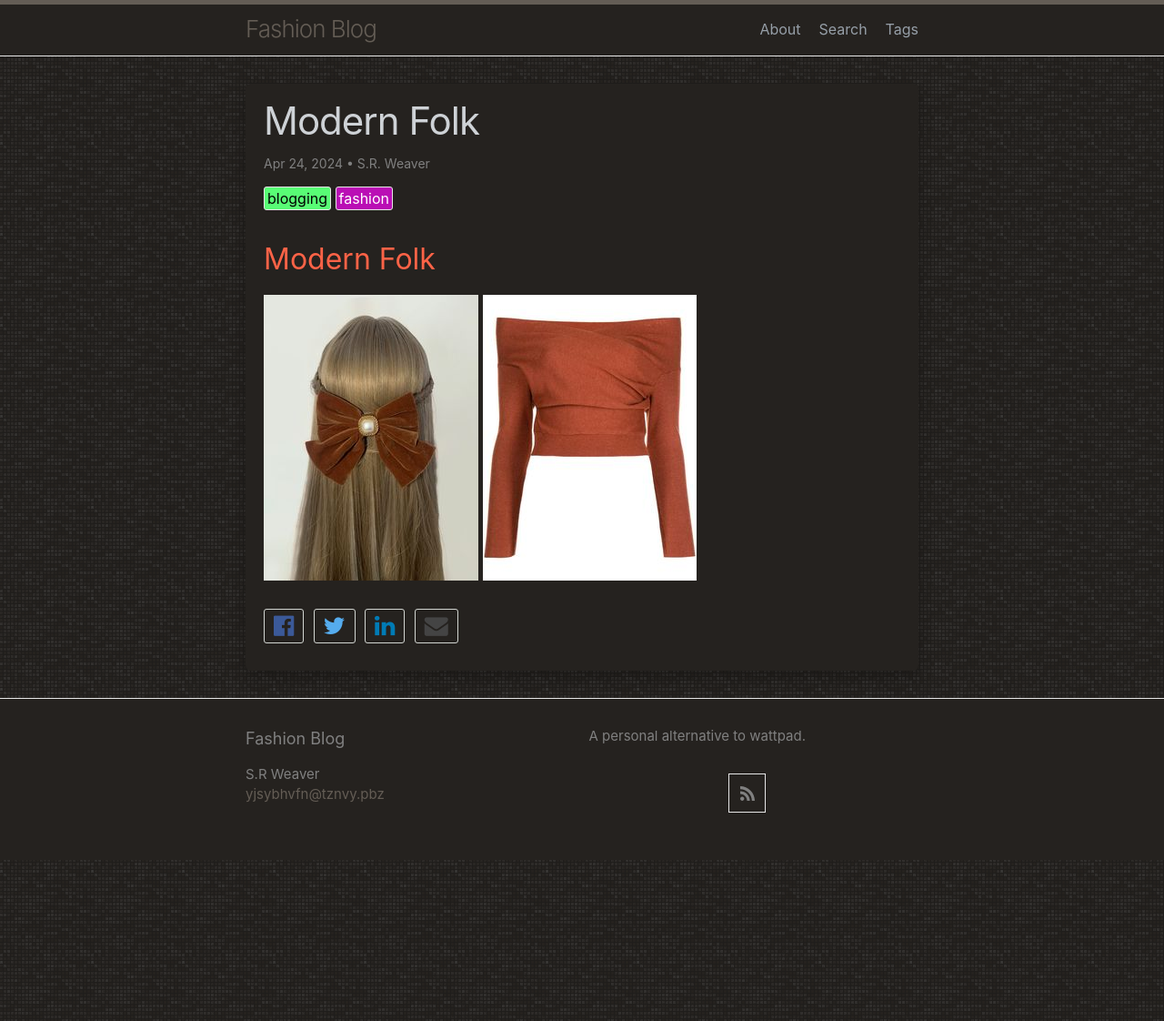
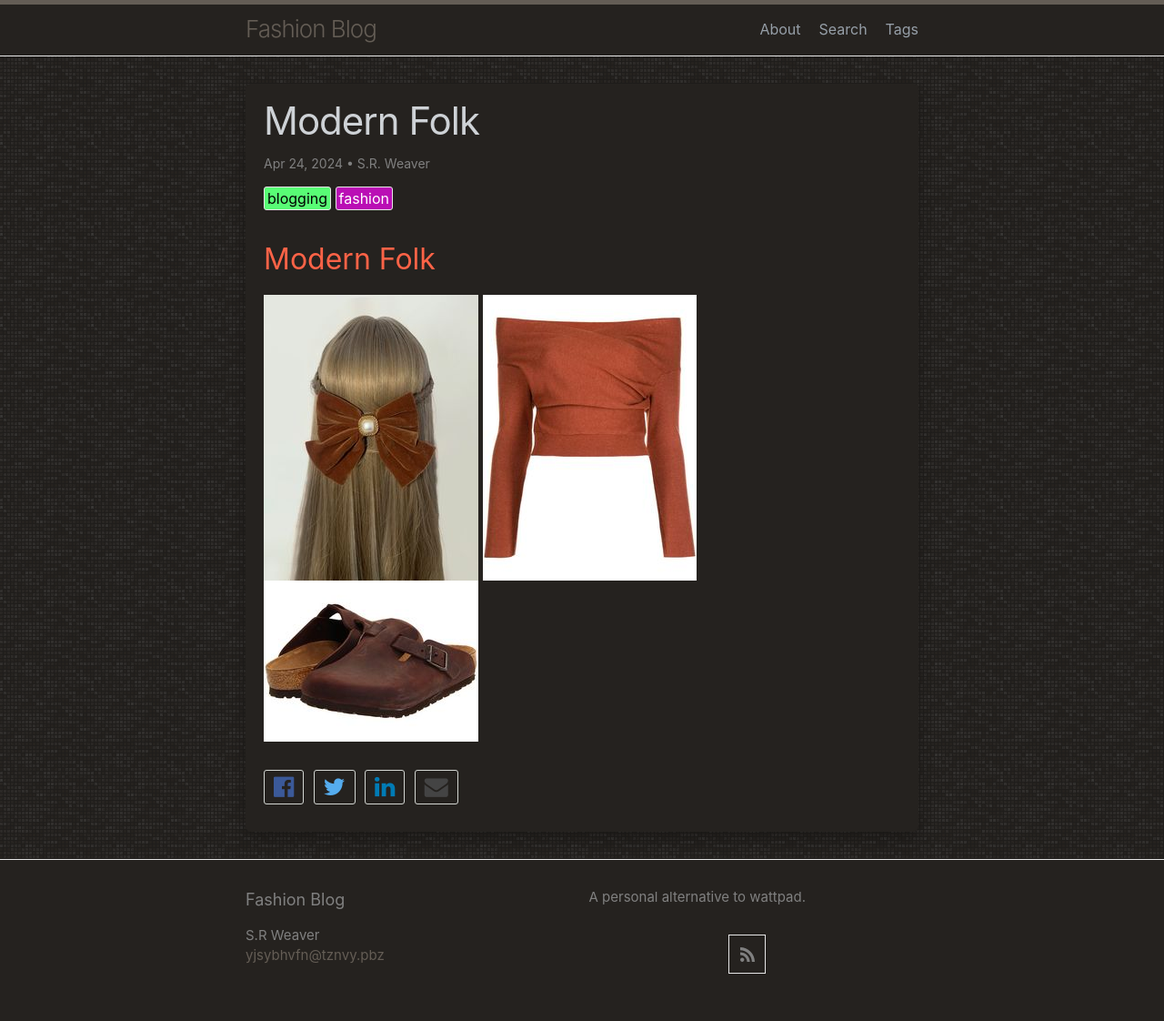
Before and after one commit to LWFlouisa/FashionBlog, a Jekyll site: the page built from _posts/2024-04-24-w_modernfolk.md, in a window 1280 px wide. Shown: the whole page at 91% size. Built offline with Jekyll 4.4.1, drawn with Linux system fonts in a browser that asks for light colours; our own code applies the rules of GitHub Pages for plain Markdown files.

Commit message:
Update 2024-04-24-w_modernfolk.md

```diff
--- a/_posts/2024-04-24-w_modernfolk.md
+++ b/_posts/2024-04-24-w_modernfolk.md
@@ -7,4 +7,4 @@
 ![Brown Bow](https://github.com/LWFlouisa/FashionBlog/blob/main/images/ModernFolk/1431fe0b9135bd713cef997920aee924.jpg?raw=true)
 ![Brown Off Shoulder Top](https://github.com/LWFlouisa/FashionBlog/blob/main/images/ModernFolk/983597cfa9e268a43de4a83470ff3168.jpg?raw=true)
 ![]()
-![]()
+![Birkenstock Boston Clog](https://github.com/LWFlouisa/FashionBlog/blob/main/images/ModernFolk/bdc150cd807eaacdb88d6821301722aa.jpg?raw=true)
```
